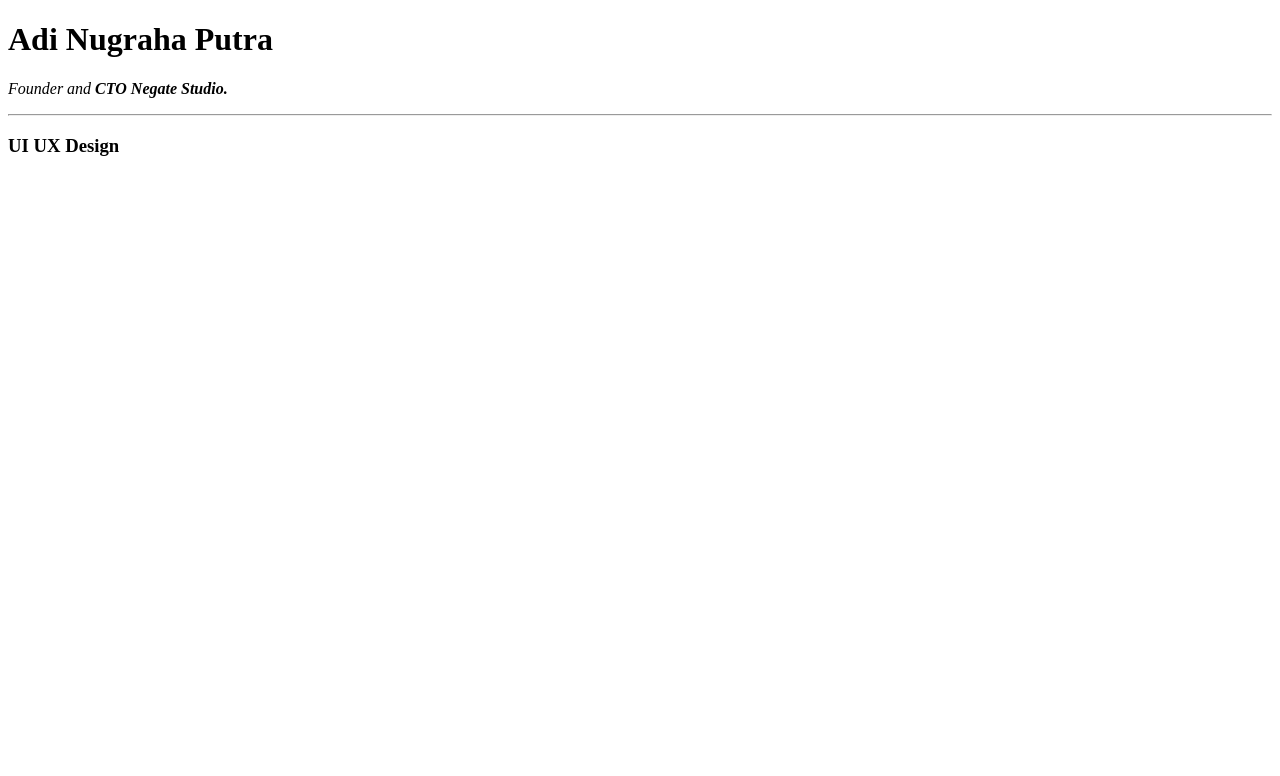
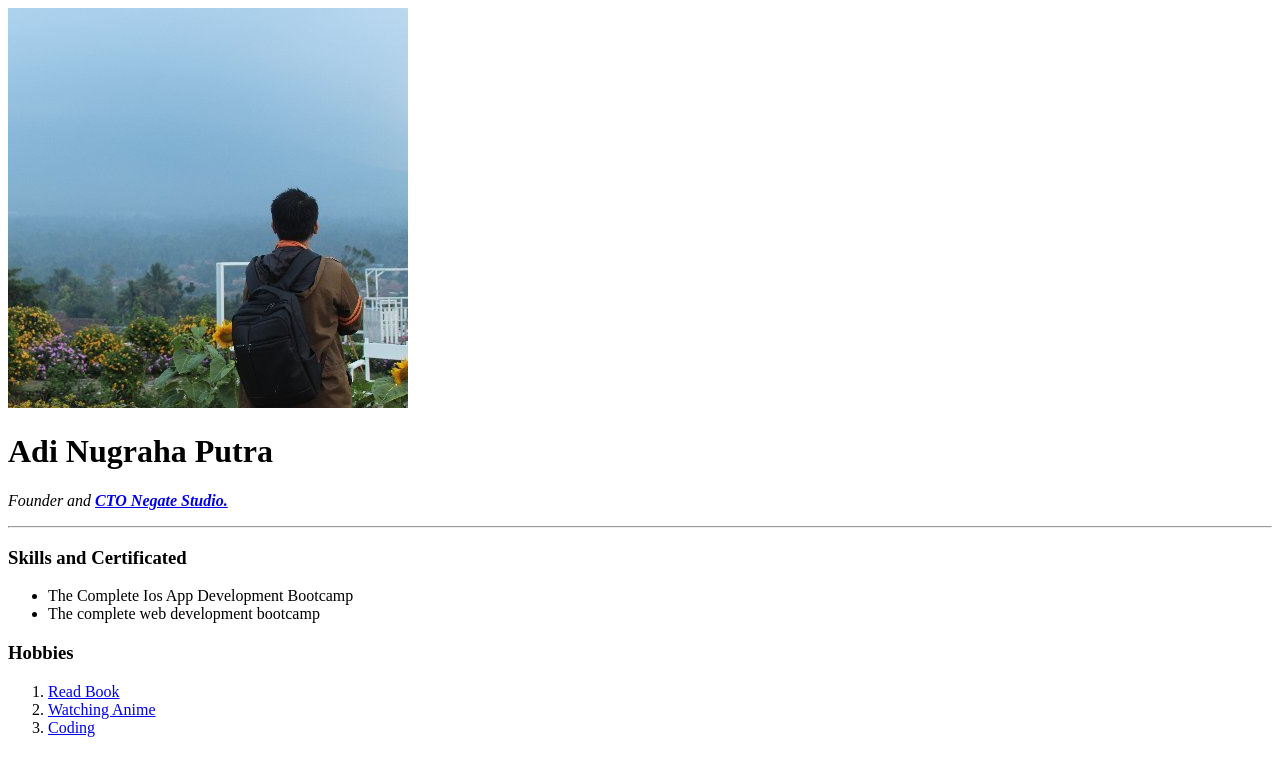
Before and after one commit to nuhptr/Complete-Web-Development-MERN-2022, a plain HTML site: page html-basic/personal-site.html in a window 1280 px wide. Drawn offline with Linux system fonts and the light colour scheme.

Commit message:
html basic complete

```diff
--- a/html-basic/personal-site.html
+++ b/html-basic/personal-site.html
@@ -10,13 +10,32 @@
     <link rel="stylesheet" href="#" />
   </head>
   <body>
+    <img src="image/adi.jpg" alt="Image Adi" />
     <h1>Adi Nugraha Putra</h1>
     <!-- emphasis make text italic -->
     <p>
-      <em>Founder and <strong>CTO Negate Studio.</strong></em>
+      <em
+        >Founder and
+        <strong
+          ><a href="https://www.linkedin.com/in/adinugrahaputra/"
+            >CTO Negate Studio.</a
+          >
+        </strong></em
+      >
     </p>
     <hr />
 
-    <h3>UI UX Design</h3>
+    <h3>Skills and Certificated</h3>
+    <ul>
+      <li>The Complete Ios App Development Bootcamp</li>
+      <li>The complete web development bootcamp</li>
+    </ul>
+
+    <h3>Hobbies</h3>
+    <ol start="1">
+      <li><a href="#">Read Book</a></li>
+      <li><a href="#">Watching Anime</a></li>
+      <li><a href="#">Coding</a></li>
+    </ol>
   </body>
 </html>
```
Also changed, not shown: html-basic/image-elements.html (added, +19 -0 lines), html-basic/link-anchor.html (added, +15 -0 lines), html-basic/image/adi.jpg (added).
